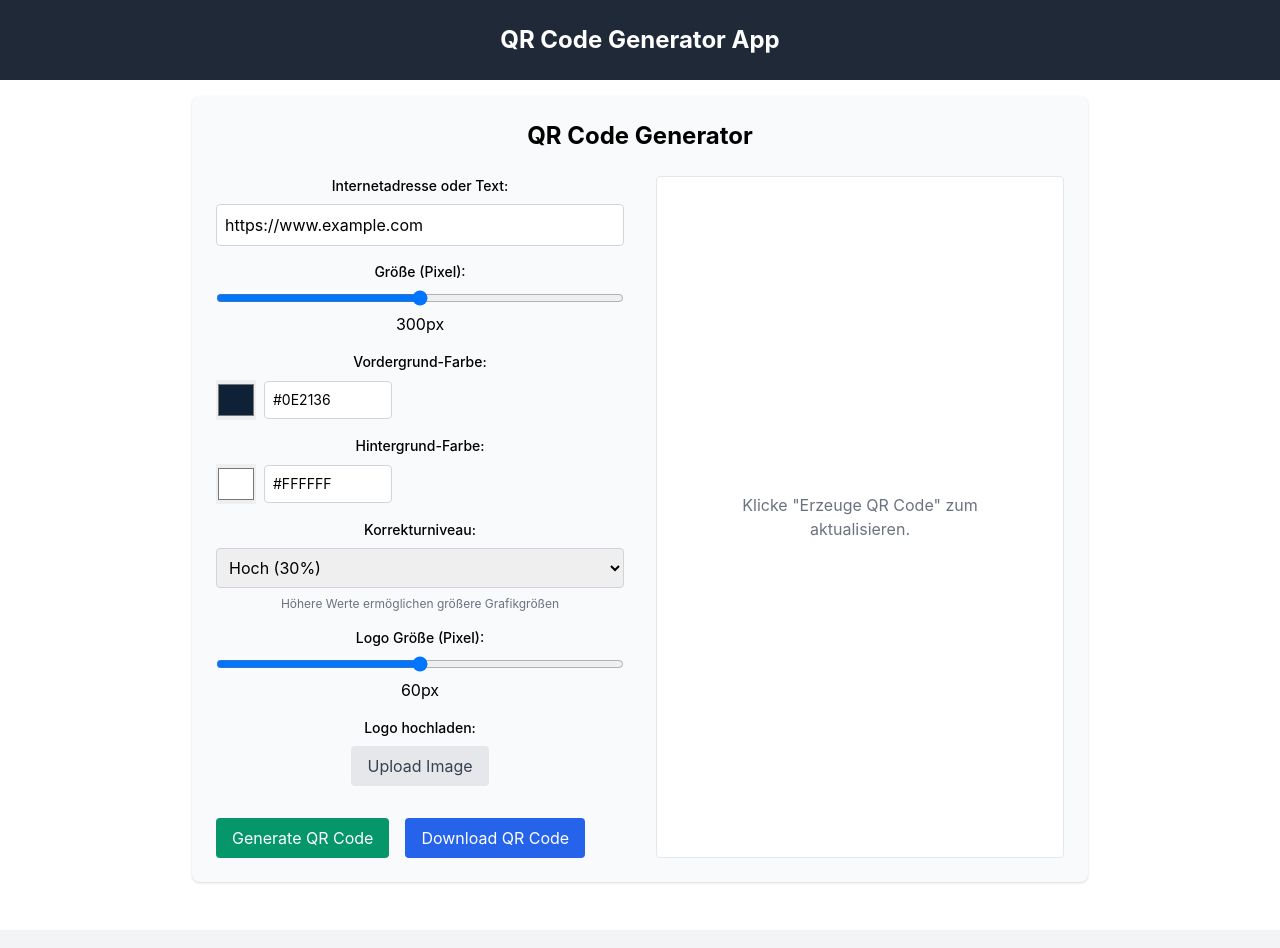
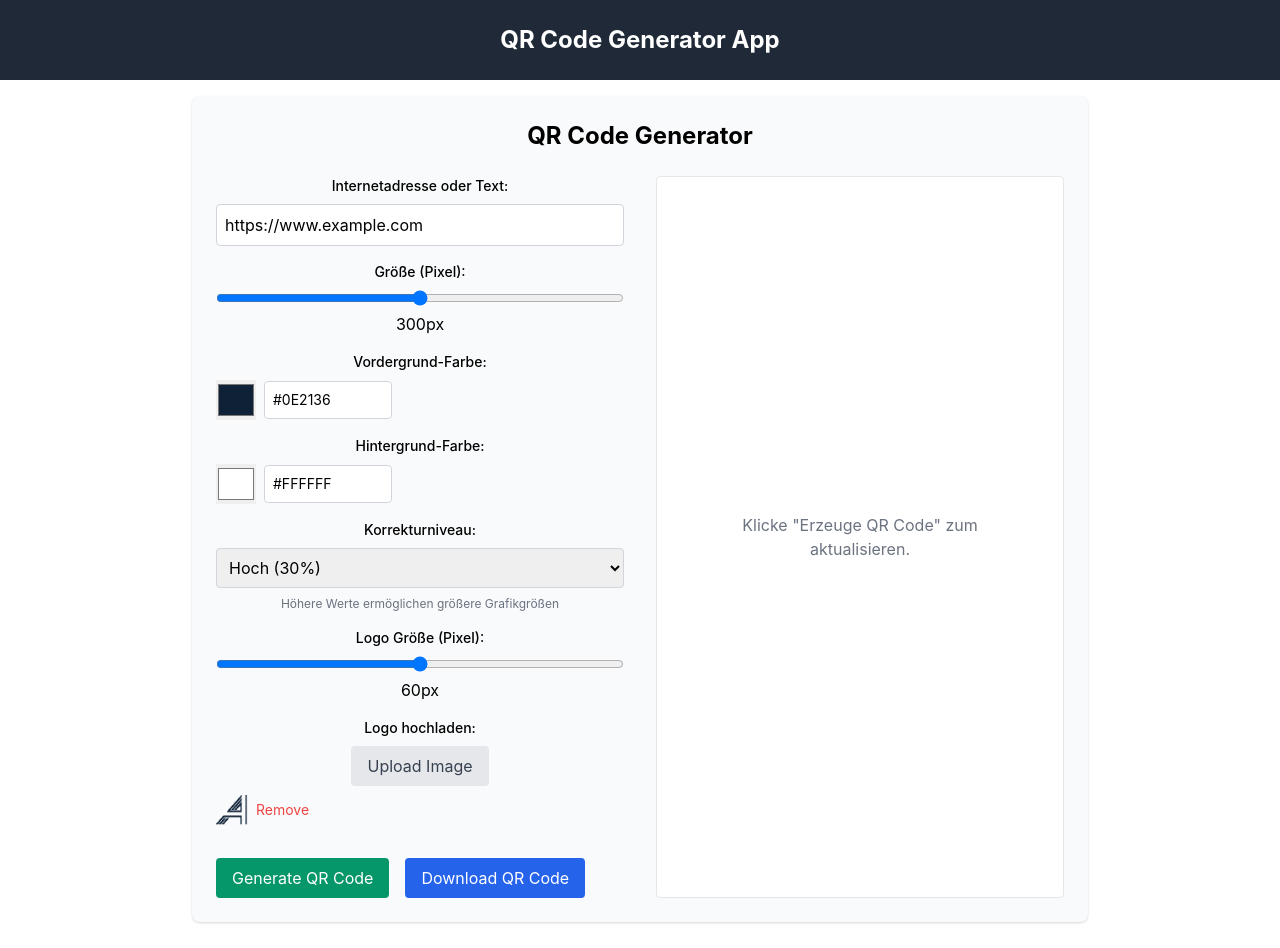
Before and after one commit to CrispStrobe/qrgen, a React (Create React App) app: page / in a window 1280 px wide. Shown: the top 948 px of the page. Built offline with nearby package versions, Linux system fonts and the light colour scheme.

Commit message:
Restore Akademie-A logo for branded version

```diff
--- a/src/components/QRCodeGenerator.js
+++ b/src/components/QRCodeGenerator.js
@@ -16,8 +16,33 @@ const QRCodeGenerator = () => {
   const [defaultLogoLoaded, setDefaultLogoLoaded] = useState(false);
   const canvasRef = useRef(null);
 
-  // No default logo for public version (main branch)
-  // Logo will only be loaded if user uploads one manually
+  // Load default logo on component mount
+  useEffect(() => {
+    // Check if we already tried to load the default logo
+    if (!logo && !defaultLogoLoaded) {
+      setDefaultLogoLoaded(true);
+
+      // Try to load the default logo (akademie.png)
+      try {
+        const img = new Image();
+        img.onload = () => {
+          const canvas = document.createElement('canvas');
+          canvas.width = img.width;
+          canvas.height = img.height;
+          const ctx = canvas.getContext('2d');
+          ctx.drawImage(img, 0, 0);
+          setLogo(canvas.toDataURL('image/png'));
+        };
+        img.onerror = (err) => {
+          console.error('Error loading default logo:', err);
+        };
+        // Set the source to the akademie.png file in the public folder
+        img.src = process.env.PUBLIC_URL + '/akademie.png';
+      } catch (err) {
+        console.error('Error setting up default logo:', err);
+      }
+    }
+  }, [logo, defaultLogoLoaded]);
 
   // Function to generate QR code with QRCode library
   const generateQRCode = async () => {
```
Also changed, not shown: 1 other file (tests, documents, lock files or other folders).
